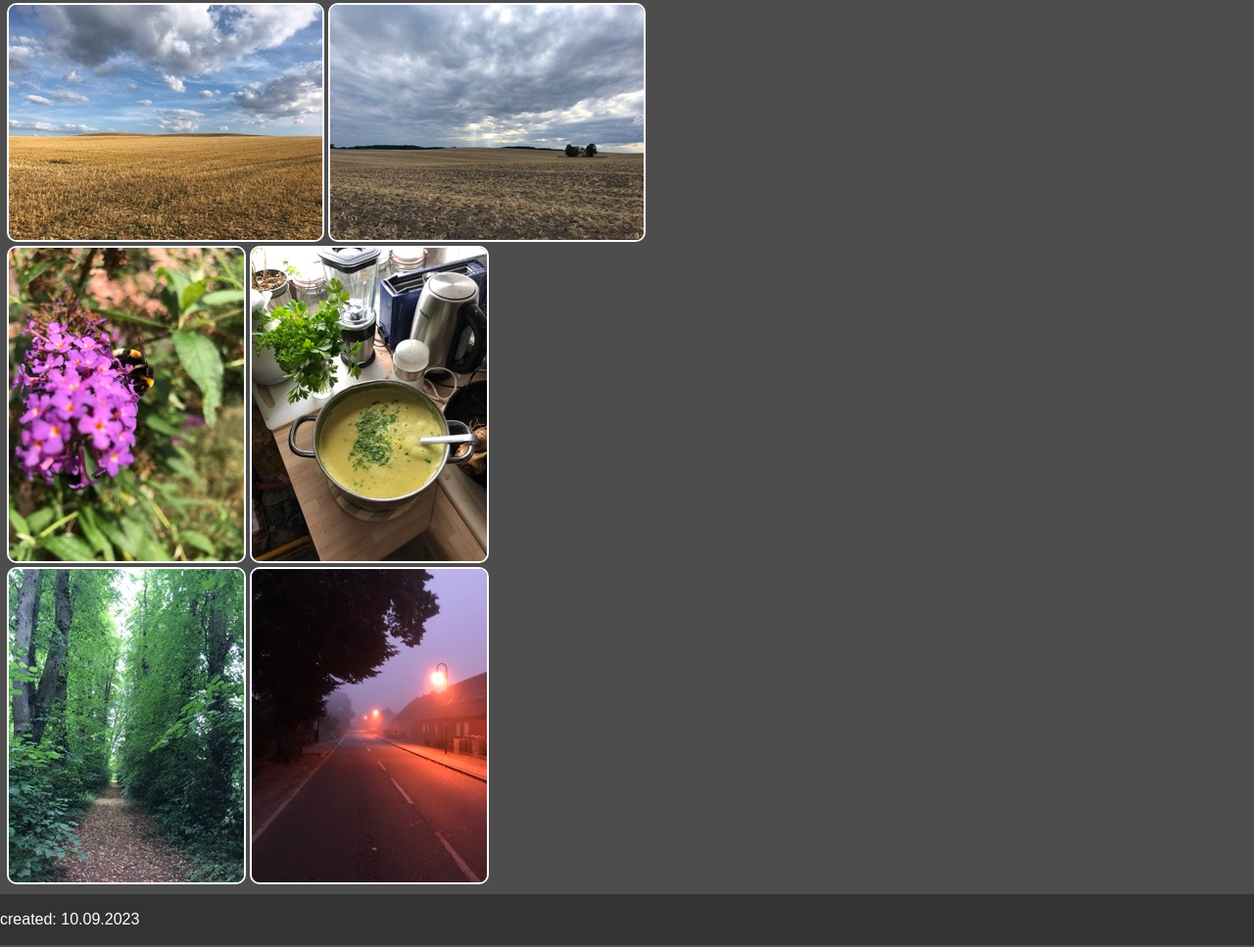
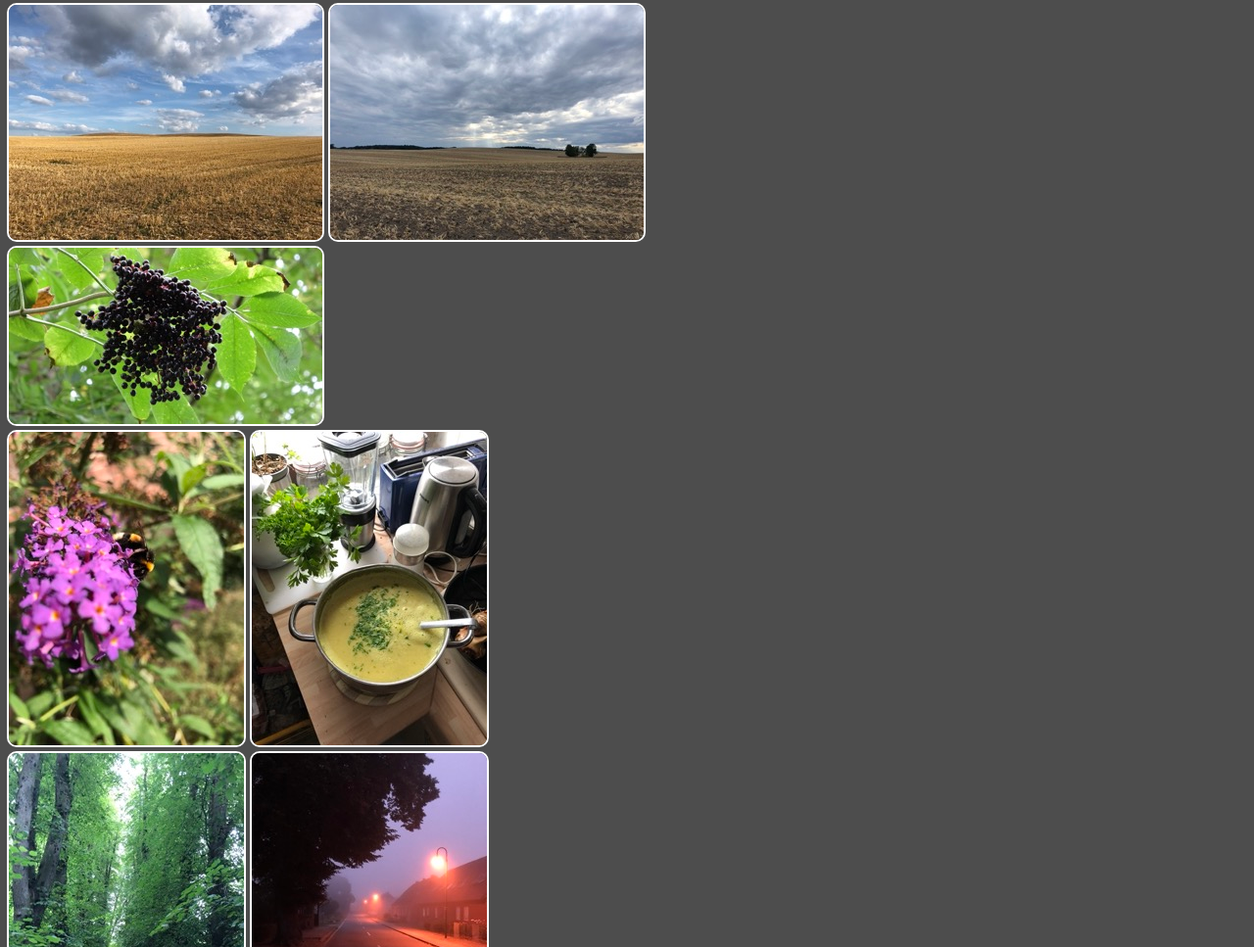
Before and after one commit to moonoee/mywebsite, a plain HTML site: page index.html in a window 1280 px wide. Shown: the part 487-1454 px from the top of the page at 98% size. Drawn offline with Linux system fonts and the light colour scheme.

Commit message:
Add files via upload
added a picture to the index.html site.

```diff
--- a/index.html
+++ b/index.html
@@ -43,6 +43,13 @@
     <br>
     <div class="image-container">
       <div class="image-overlay">
+        <p class="image-text">Elderberrys<br>Max-dimensions: 5440x3056<br>Min-dimensions: 320x180<br>Resolution: 350x350<br>F number: f/3.7<br>Camera: SONY FDR-AX53</p>
+      </div>
+      <img src="JPEG/small/elderberrys_1.jpeg" alt="Elderberrys">
+    </div>
+    <br>
+    <div class="image-container">
+      <div class="image-overlay">
         <p class="image-text">A bee on a flower<br>Max-dimensions: 3024x4032<br>Min-dimensions: 240x320<br>Resolution: 72x72<br>F number: f/1.8<br>Camera: iPhone 8</p>
       </div>
       <img src="JPEG/small/flower_1.jpeg" alt="A bee on a flower">
```
